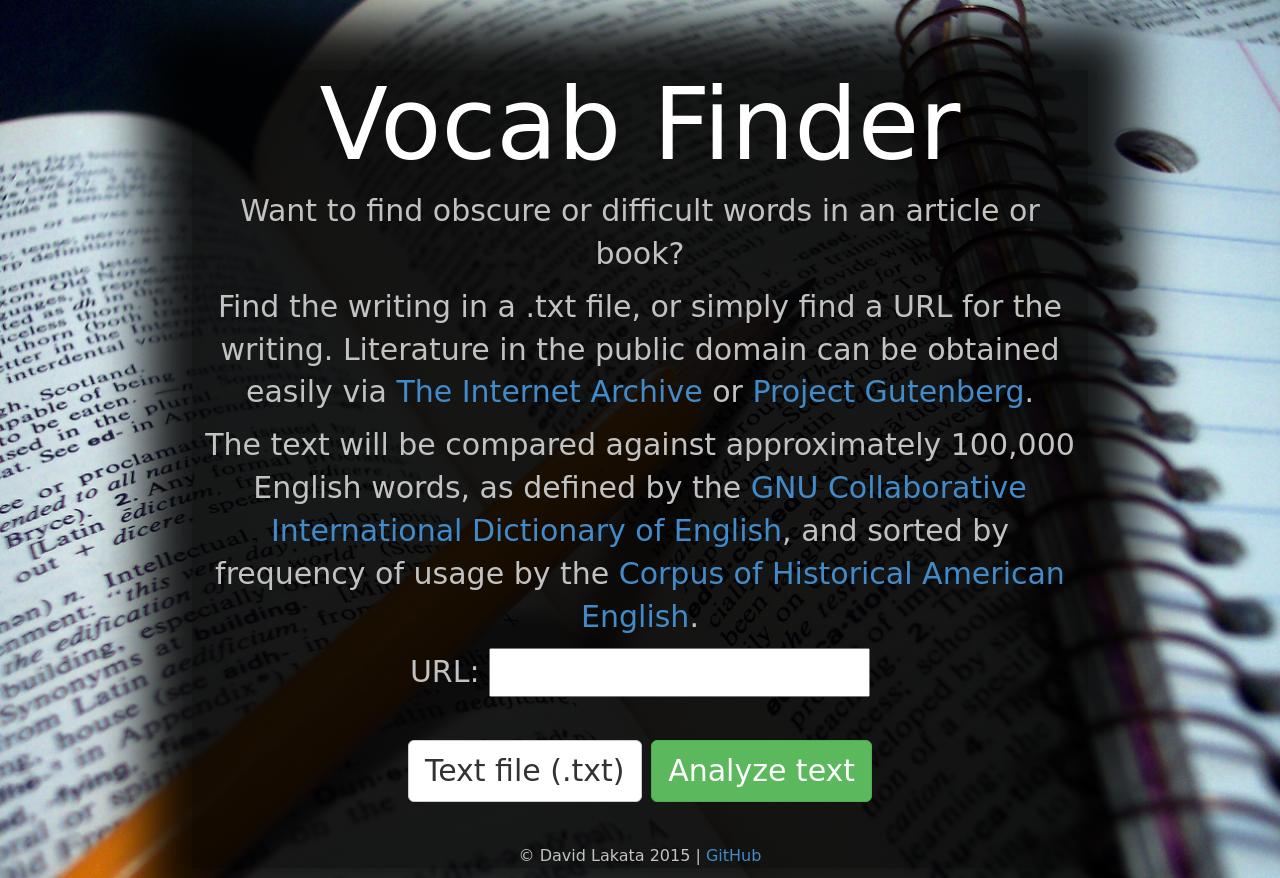
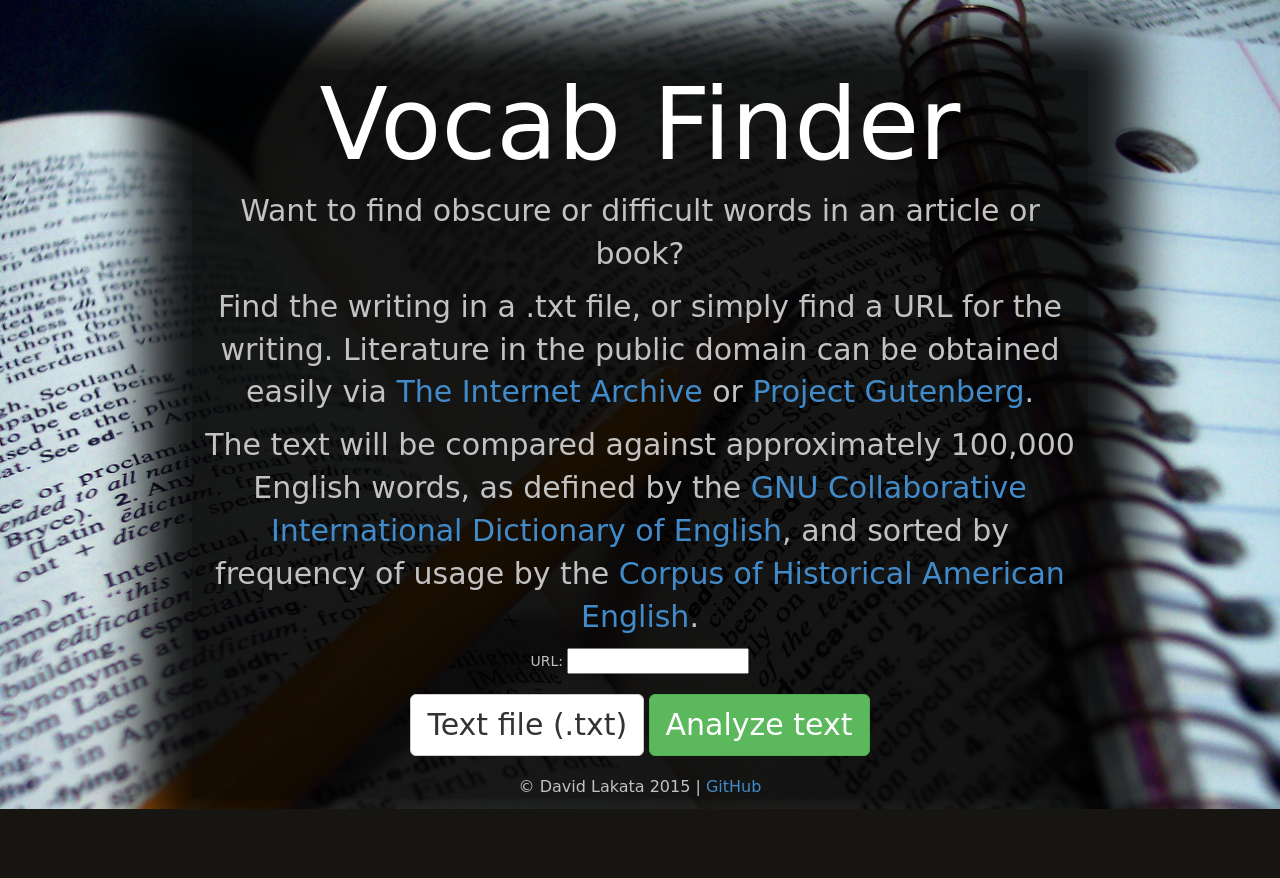
Before and after one commit to dlakata/VocabFinder, a Flask app: page / in a window 1280 px wide. After the commit the page ends 809 px from the top, so only its background shows below. Run offline with Flask 2, Linux system fonts and the light colour scheme; parts of the project's set-up code (start-up, migrations or seed data) failed here and were passed over; some libraries are stand-ins or nearby versions; some web fonts are replaced.

Commit message:
fixes font size

```diff
--- a/static/css/specific.css
+++ b/static/css/specific.css
@@ -7,7 +7,6 @@ body {
 	background-clip:content-box;
 	height: 100%;
 	color: #C2C2C2;
-	font-size: 30px;
 }
 
 p {
--- a/templates/layout.html
+++ b/templates/layout.html
@@ -6,11 +6,11 @@
         <meta name="viewport" content="width=device-width, initial-scale=1">
         <meta name="description" content="">
         <meta name="author" content="">
-        <link rel="icon" href="../static/img/favicon.ico">
+        <link rel="icon" href="static/img/favicon.ico">
         <title>Vocab Finder</title>
         <link href='http://fonts.googleapis.com/css?family=Overlock:400,700,900' rel='stylesheet' type='text/css'>
-        <link href="../static/css/bootstrap.min.css" rel="stylesheet">
-        <link href="../static/css/specific.css" rel="stylesheet">
+        <link href="static/css/bootstrap.min.css" rel="stylesheet">
+        <link href="static/css/specific.css" rel="stylesheet">
         <!--[if lt IE 9]>
         <script src="https://oss.maxcdn.com/html5shiv/3.7.2/html5shiv.min.js"></script>
         <script src="https://oss.maxcdn.com/respond/1.4.2/respond.min.js"></script>
@@ -27,8 +27,8 @@
         </div>
         </div>
     <script src="https://ajax.googleapis.com/ajax/libs/jquery/1.11.1/jquery.min.js"></script>
-    <script src="../static/js/bootstrap.min.js"></script>
-    <script src="../static/js/bootstrap.file-input.js"></script>
+    <script src="static/js/bootstrap.min.js"></script>
+    <script src="static/js/bootstrap.file-input.js"></script>
     <script>$('input[type=file]').bootstrapFileInput();$('.file-inputs').bootstrapFileInput();</script>
     </body>
 </html>
```
